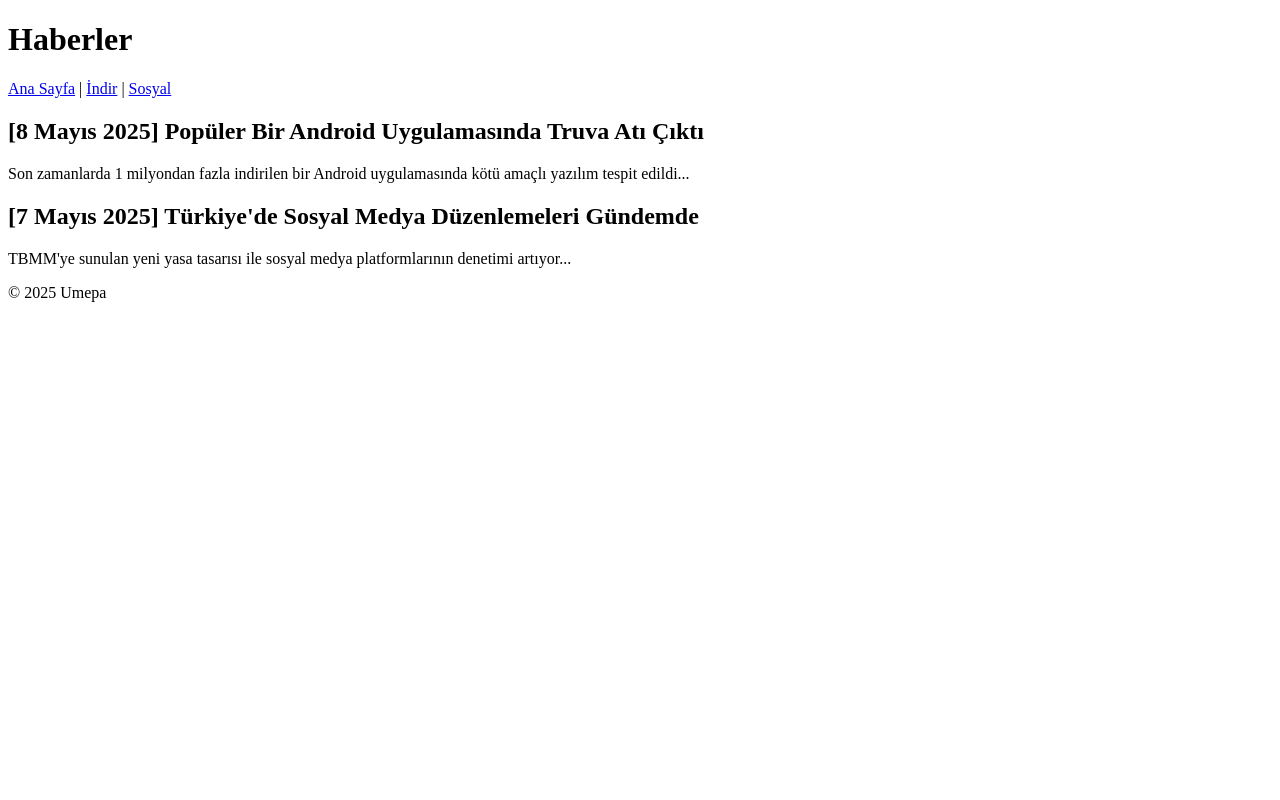
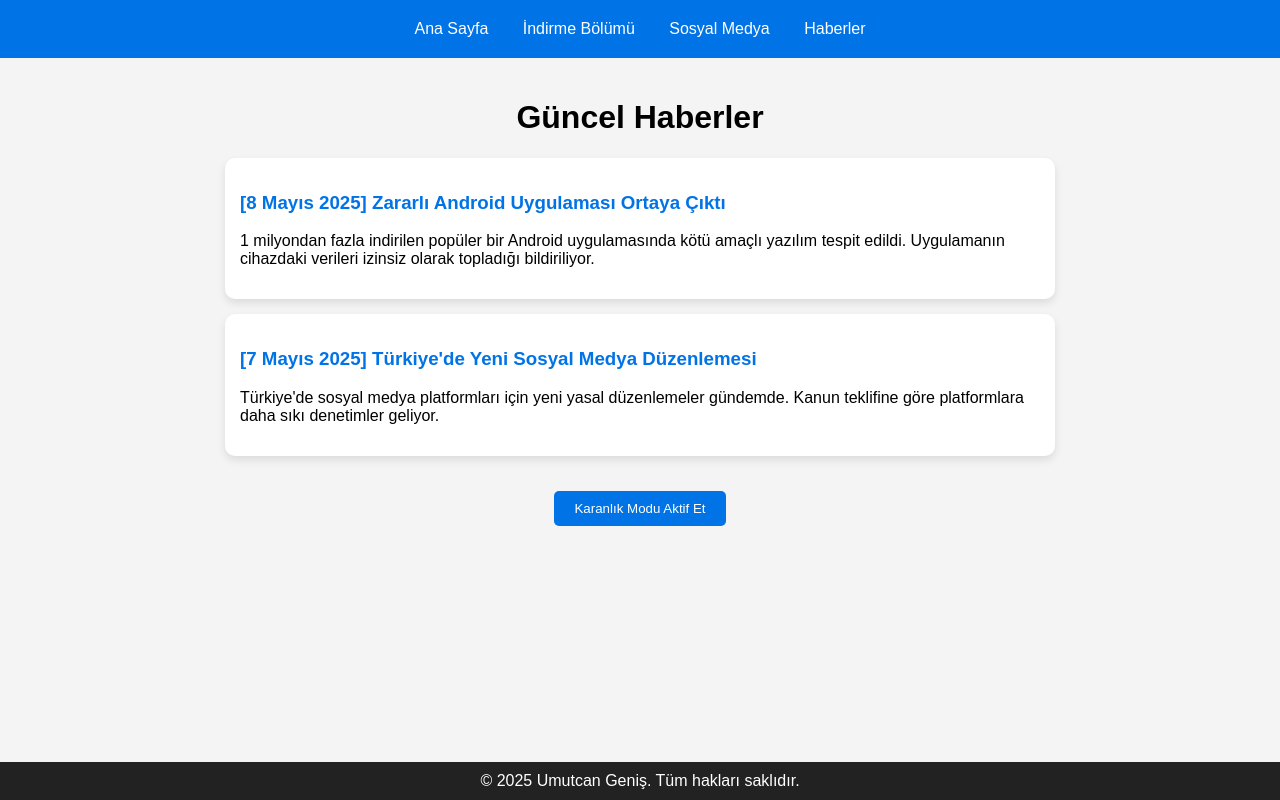
Before and after one commit to umepa/umepa.github.io, a plain HTML site: page news.html in a window 1280 px wide. Drawn offline with Linux system fonts and the light colour scheme.

Commit message:
Update news.html

```diff
--- a/news.html
+++ b/news.html
@@ -1,37 +1,134 @@
 <!DOCTYPE html>
 <html lang="tr">
 <head>
-  <meta charset="UTF-8">
-  <meta name="viewport" content="width=device-width, initial-scale=1.0">
-  <title>Haberler | Umepa</title>
-  <link rel="stylesheet" href="style.css"> <!-- varsa CSS dosyan -->
+    <meta charset="UTF-8">
+    <meta name="viewport" content="width=device-width, initial-scale=1.0">
+    <title>Umepa - Haberler</title>
+    <style>
+        /* Mevcut CSS aynı şekilde bırakıldı */
+        body {
+            font-family: Arial, sans-serif;
+            margin: 0;
+            padding: 0;
+            text-align: center;
+            background-color: #f4f4f4;
+            display: flex;
+            flex-direction: column;
+            min-height: 100vh;
+            transition: background-color 0.3s, color 0.3s;
+        }
+        body.dark-mode {
+            background-color: #121212;
+            color: #ffffff;
+        }
+        .navbar {
+            background-color: #0073e6;
+            padding: 10px;
+            transition: background-color 0.3s;
+        }
+        .navbar a {
+            color: white;
+            text-decoration: none;
+            padding: 10px 15px;
+            display: inline-block;
+        }
+        .navbar a:hover {
+            text-decoration: underline;
+        }
+        .content {
+            padding: 20px;
+            flex: 1;
+        }
+        .haber {
+            background-color: white;
+            padding: 15px;
+            margin: 15px auto;
+            max-width: 800px;
+            border-radius: 10px;
+            box-shadow: 0px 4px 8px rgba(0, 0, 0, 0.1);
+            text-align: left;
+        }
+        .haber h3 {
+            color: #0073e6;
+        }
+        .footer {
+            background-color: #222;
+            color: white;
+            padding: 10px;
+            text-align: center;
+            transition: background-color 0.3s;
+        }
+        .footer.dark-mode {
+            background-color: #333;
+        }
+        .dark-mode-toggle {
+            margin-top: 20px;
+            padding: 10px 20px;
+            background-color: #0073e6;
+            color: white;
+            border: none;
+            cursor: pointer;
+            border-radius: 5px;
+            transition: background-color 0.3s, transform 0.2s;
+        }
+        .dark-mode-toggle:hover {
+            background-color: #005bb5;
+            transform: scale(1.05);
+        }
+    </style>
 </head>
 <body>
-  <header>
-    <h1>Haberler</h1>
-    <nav>
-      <a href="index.html">Ana Sayfa</a> |
-      <a href="downloads.html">İndir</a> |
-      <a href="sosyal.html">Sosyal</a>
-    </nav>
-  </header>
 
-  <main>
-    <section>
-      <h2>[8 Mayıs 2025] Popüler Bir Android Uygulamasında Truva Atı Çıktı</h2>
-      <p>Son zamanlarda 1 milyondan fazla indirilen bir Android uygulamasında kötü amaçlı yazılım tespit edildi...</p>
-    </section>
+    <div class="navbar">
+        <a href="index.html">Ana Sayfa</a>
+        <a href="downloads.html">İndirme Bölümü</a>
+        <a href="sosyal.html">Sosyal Medya</a>
+        <a href="news.html">Haberler</a>
+    </div>
 
-    <section>
-      <h2>[7 Mayıs 2025] Türkiye'de Sosyal Medya Düzenlemeleri Gündemde</h2>
-      <p>TBMM'ye sunulan yeni yasa tasarısı ile sosyal medya platformlarının denetimi artıyor...</p>
-    </section>
+    <div class="content">
+        <h1>Güncel Haberler</h1>
 
-    <!-- Yeni haber eklemek için sadece yeni <section> blokları oluştur -->
-  </main>
+        <div class="haber">
+            <h3>[8 Mayıs 2025] Zararlı Android Uygulaması Ortaya Çıktı</h3>
+            <p>1 milyondan fazla indirilen popüler bir Android uygulamasında kötü amaçlı yazılım tespit edildi. Uygulamanın cihazdaki verileri izinsiz olarak topladığı bildiriliyor.</p>
+        </div>
 
-  <footer>
-    <p>© 2025 Umepa</p>
-  </footer>
+        <div class="haber">
+            <h3>[7 Mayıs 2025] Türkiye'de Yeni Sosyal Medya Düzenlemesi</h3>
+            <p>Türkiye'de sosyal medya platformları için yeni yasal düzenlemeler gündemde. Kanun teklifine göre platformlara daha sıkı denetimler geliyor.</p>
+        </div>
+
+        <button class="dark-mode-toggle" onclick="toggleDarkMode()">Karanlık Modu Aktif Et</button>
+    </div>
+
+    <div class="footer">
+        © 2025 Umutcan Geniş. Tüm hakları saklıdır.
+    </div>
+
+    <script>
+        window.onload = function() {
+            if(localStorage.getItem('darkMode') === 'true') {
+                document.body.classList.add('dark-mode');
+                document.querySelector('.dark-mode-toggle').textContent = "Karanlık Modu Kapat";
+            }
+        };
+
+        function toggleDarkMode() {
+            const body = document.body;
+            const isDarkMode = body.classList.contains('dark-mode');
+
+            if (!isDarkMode) {
+                body.classList.add('dark-mode');
+                document.querySelector('.dark-mode-toggle').textContent = "Karanlık Modu Kapat";
+                localStorage.setItem('darkMode', 'true');
+            } else {
+                body.classList.remove('dark-mode');
+                document.querySelector('.dark-mode-toggle').textContent = "Karanlık Modu Aktif Et";
+                localStorage.setItem('darkMode', 'false');
+            }
+        }
+    </script>
+
 </body>
 </html>
```
